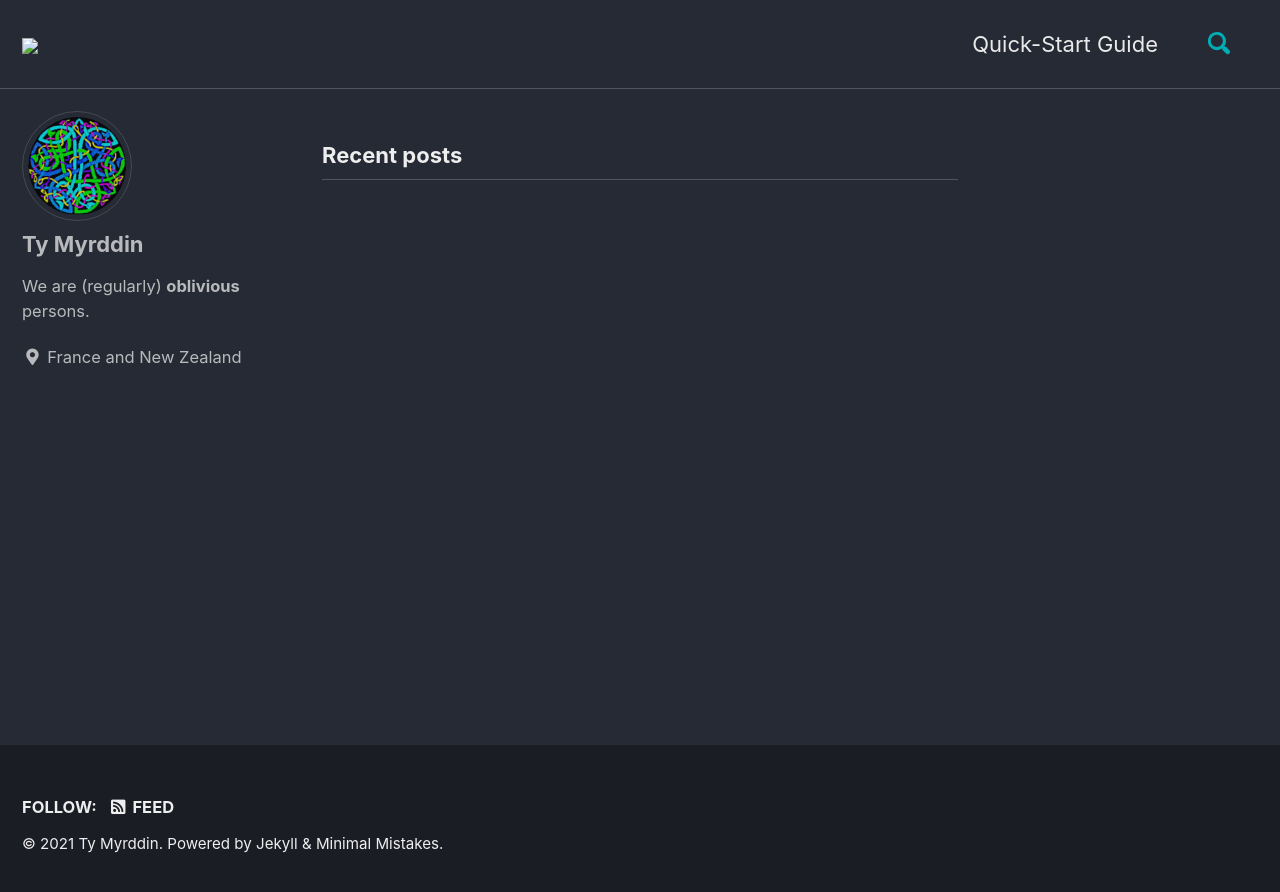
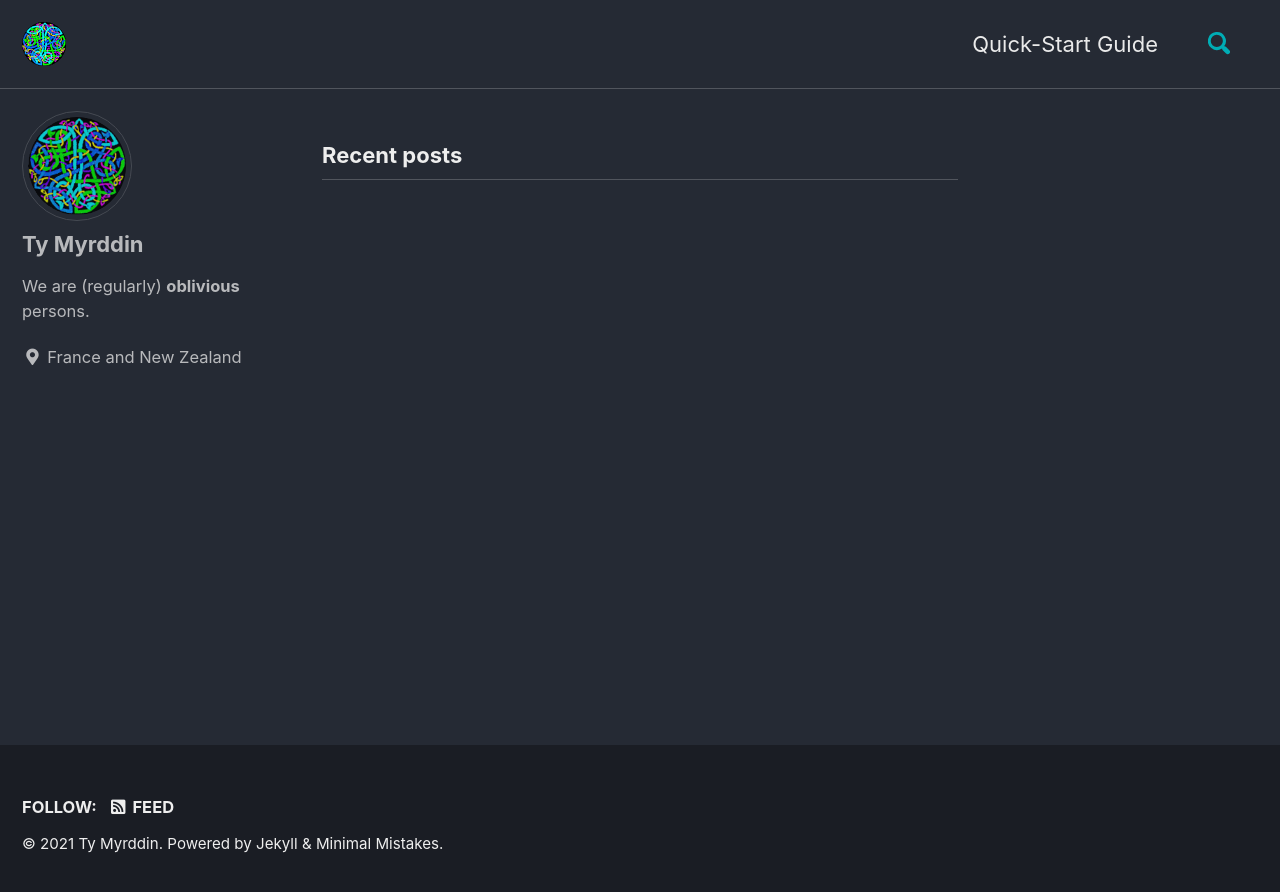
Before and after one commit to tymyrddin/tymyrddin.github.io, a Jekyll site: the page built from index.html, in a window 1280 px wide. Shown: the top 892 px of the page. Built offline with Jekyll 4.4.1, drawn with Linux system fonts in a browser that asks for light colours; cached includes are drawn as plain includes; the list of posts is cut into pages by our own code.

Commit message:
avatar for masthead

```diff
--- a/_config.yml
+++ b/_config.yml
@@ -25,7 +25,7 @@
 baseurl                  : "/" # the subpath of your site, e.g. "/blog"
 repository               : "tymyrddin/tymyrddin.github.io" # GitHub username/repo-name e.g. "mmistakes/minimal-mistakes"
 teaser                   : "/assets/images/unseen-university-library" # path of fallback teaser image, e.g. "/assets/images/500x300.png"
-logo                     : " " # path of logo image to display in the masthead, e.g. "/assets/images/88x88.png"
+logo                     : "/assets/images/avatar2.png" # path of logo image to display in the masthead, e.g. "/assets/images/88x88.png"
 masthead_title           : " "  # overrides the website title displayed in the masthead, use " " for no title
 # breadcrumbs            : false # true, false (default)
 words_per_minute         : 200
```
